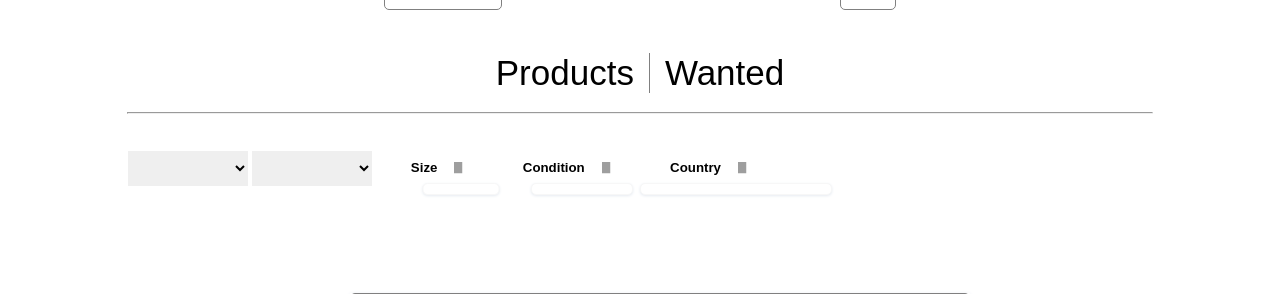
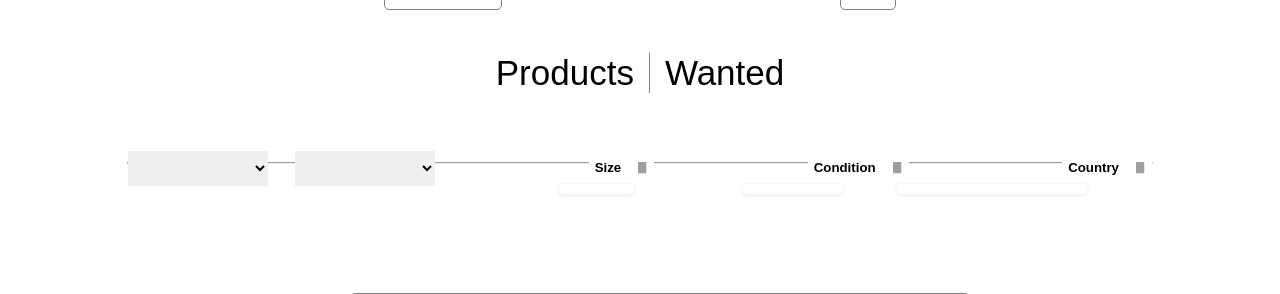
Before and after one commit to sanyo-the-creator/blessed, a Django app: template register/main/templates/main/products/UsersProducts.html in a window 1280 px wide. Shown: the part 313-607 px from the top of the page. Run offline with Django 4.2, Linux system fonts and the light colour scheme; the template is opened without the code that fills it: values that come from a table or form of the project are taken from there, others are empty; data comes from the database, SQL or seed files in the repository; grey boxes are pictures that could not be loaded.

Commit message:
usersproducts filters

```diff
--- a/static/css/usersproducts.css
+++ b/static/css/usersproducts.css
@@ -65,21 +65,45 @@ h3 {
     position: absolute;
     margin-top: 50px;
     margin-bottom: 100px;
-    width: 50%;
+    width: 80%;
+    z-index: 10;
     height: 50px;
-    left: 20%;
-    z-index: 100;
-    transform: translateX(-20%);
+    left: 50%;
+    transform: translateX(-50%);
     display: flex;
     align-items: center;
     justify-content: space-between;
+}
+
+.parameters {
+    display: flex;
+    justify-content: space-evenly;
+    width: 70%;
+}
+
+select {
+    height: 35px;
+    width: 140px;
+    outline: none;
+    border: none;
+    font-weight: bold;
+}
+
+.selects {
+    width: 30%;
+    display: flex;
+    justify-content: space-between;
+}
+
+.option {
+    font-size: 16px;
+    margin-top: 10px;
 }
 
 .size-filters, .condition-filters, .country-filters {
     position: absolute;
     line-height: 1.5;
     top: 40px;
-    z-index: 25;
     background-color: rgb(255, 255, 255);
     border: 1px solid rgb(247, 247, 247);
     /* box-shadow: 5px 5px 5px 5px rgb(226, 226, 226); */
@@ -90,18 +114,17 @@ h3 {
 }
 
 .size-filters {
-    left: 40%;
-    transform: translateX(50%);
+    left: 42%;
     width: 75px;
 }
 
 .condition-filters {
-    left: 63%;
+    left: 60%;
     width: 100px;
 }
 
 .country-filters {
-    left: 80%;
+    left: 75%;
     width: 190px;
 }
 
@@ -125,13 +147,7 @@ label {
     align-items: center;
     background-color: rgb(255, 255, 255);
     margin-left: 15px;
-    padding-right: 20px;
-}
-
-select {
-    height: 35px;
-    width: 120px;
-    outline: none;
+    border-radius: 10px;
     border: none;
 }
 
@@ -153,9 +169,14 @@ select {
 }
 
 hr {
-    background-color: black;
     margin: auto;
     width: 80%;
+    width: 80%;
+    position: absolute;
+    top: 475px;
+    left: 50%;
+    transform: translateX(-50%);
+    z-index: -1;
 }
 
 .product {
@@ -190,14 +211,6 @@ li {
     list-style-type: none;
 }
 
-.diff {
-    width: 80%;
-    position: absolute;
-    top: 425px;
-    left: 50%;
-    transform: translateX(-50%);
-    z-index: -1;
-}
 
 .description {
     display: flex;
```
Also changed, not shown: other parts of static/css/usersproducts.css (+73 -6 lines).
